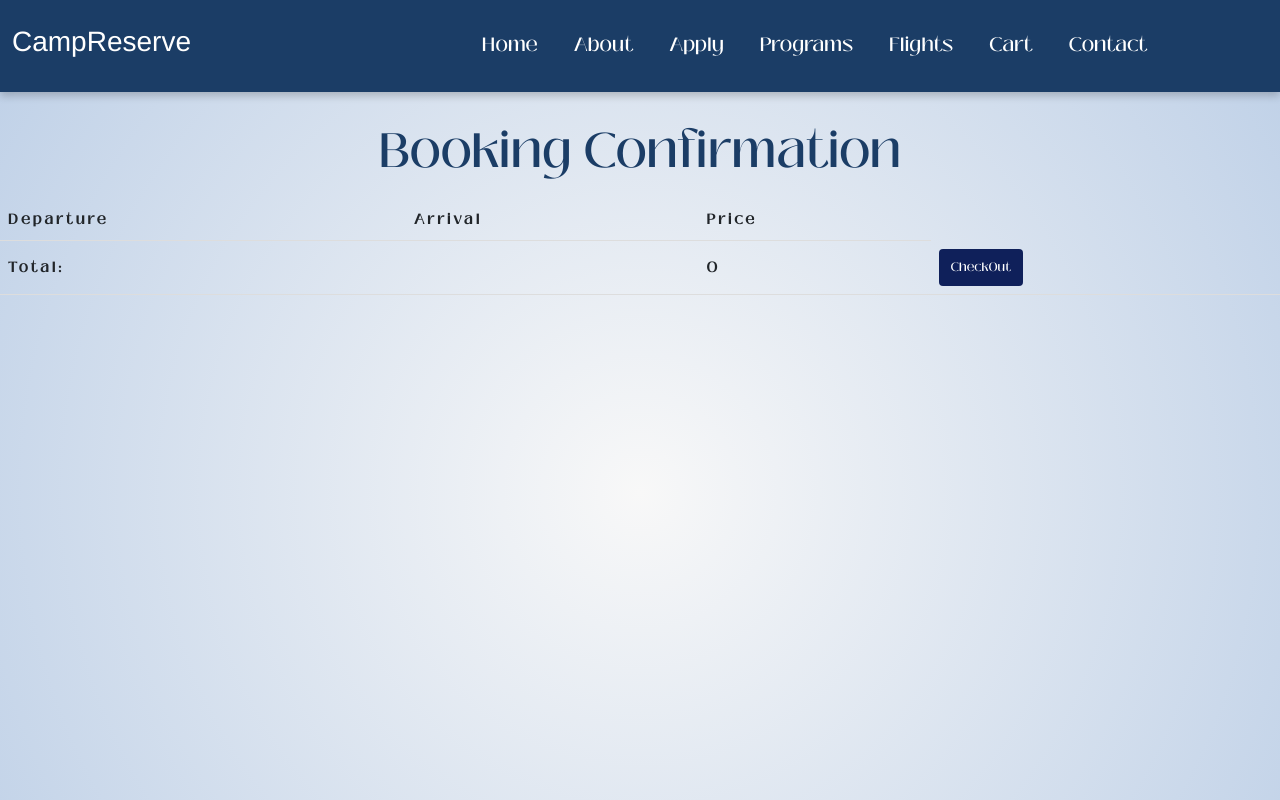
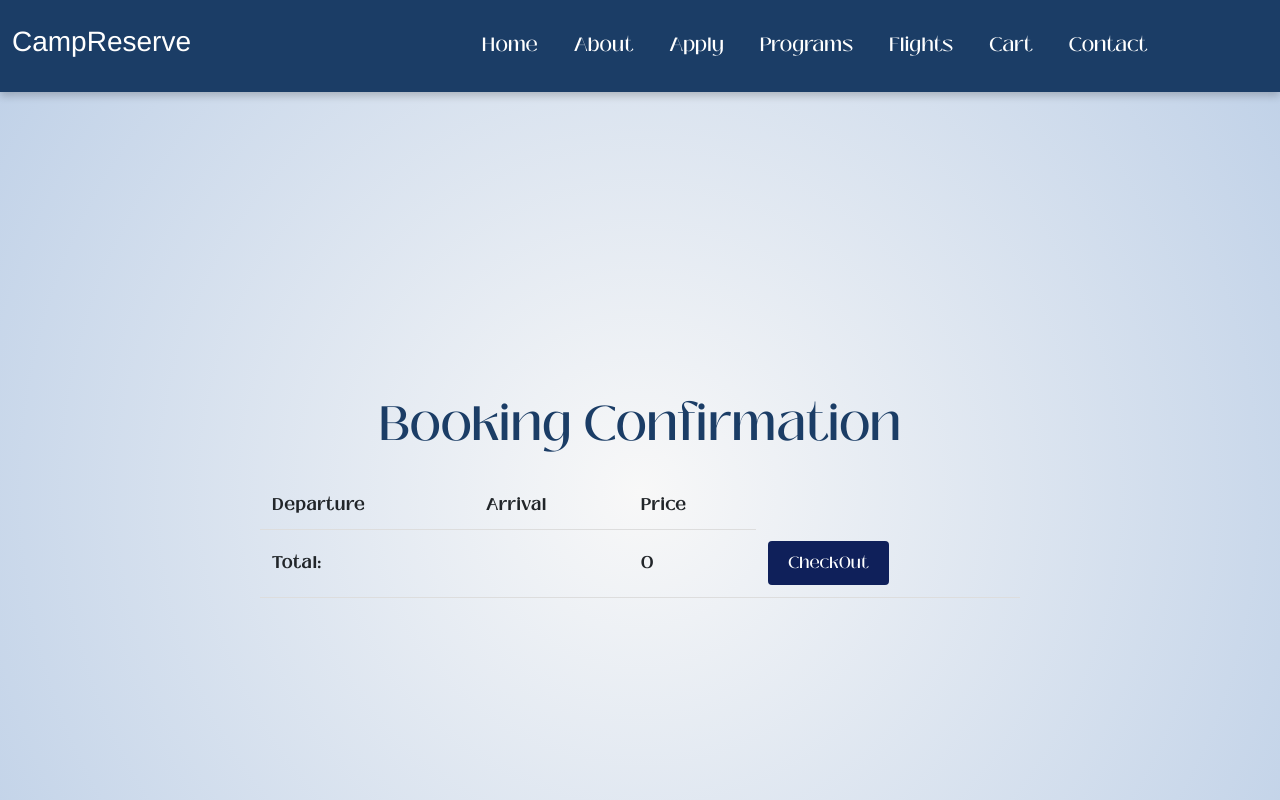
Before and after one commit to Thabangx10/BookingAir, a Vue app in the folder ui/: page /cart in a window 1280 px wide. Shown: the top 800 px of the page. Built offline with nearby package versions, Linux system fonts and the light colour scheme.

Commit message:
after the mistake i did this morning

```diff
--- a/ui/src/components/Flights.vue
+++ b/ui/src/components/Flights.vue
@@ -315,6 +315,7 @@ body {
 }
 
 @media screen and (min-width: 320px) {
+
   h2 {
     font-size: 3rem; /* Reduce the font size for smaller screens */
   }
--- a/ui/src/store/index.js
+++ b/ui/src/store/index.js
@@ -99,7 +99,6 @@ export default createStore({
     },
     deleteFlight(state, id) {
       state.flights = state.flights.filter(flight => flight.id !== id);
-    }
     },
 
     setBookedHistory(state, history) {
@@ -112,6 +111,7 @@ export default createStore({
 
     setBookedFlight(state, flight) {
       state.bookedFlights = flight;
+    },
   },
 
 
@@ -381,7 +381,6 @@ export default createStore({
         await axios.post(`${bStoreURL}user/${payload.ID}/booking`, payload)
           .then((data) => {
             statusCode = data.status
-
             message = data
           })
           .then(() => {
@@ -412,7 +411,7 @@ export default createStore({
     },
 
     async retrieveBookings(context) {
-      let currentUser = JSON.parse(localStorage.getItem('user'));
+      let payload = JSON.parse(localStorage.getItem('user'));
       try {
         const res = await axios.get(`${bStoreURL}user/${payload.ID}/bookings`);
         context.commit('setBookedFlight', res.data.results); // Use 'setBookedFlight' mutation
@@ -435,7 +434,6 @@ export default createStore({
     getUsers: state => state.users,
     getPrograms: state => state.programs,
     getFlights: state => state.flights,
-    // Add a getter to get the booking history
     getBookedHistory: state => state.bookedHistory,
   authenticated(state) {
     return state.user !== null;
--- a/ui/src/views/CartView.vue
+++ b/ui/src/views/CartView.vue
@@ -1,7 +1,8 @@
 <template>
   <body>
-    <div>
+    <div class="container">
       <h2 class="text-center animate__animated animate__zoomIn">Booking Confirmation</h2>
+      <div class="table-container">
         <table>
           <thead>
             <tr>
@@ -12,8 +13,12 @@
           </thead>
           <tbody>
             <tr v-for="(flight, index) in bookedFlights" :key="index">
-            <td>{{ flight.DepartureCity }} ({{ formatDate(flight.DepartureDate) }} {{ flight.DepartureTime }})</td>
-            <td>{{ flight.ArrivalCity }} ({{ formatDate(flight.ArrivalDate) }} {{ flight.ArrivalTime }})</td>
+              <td>
+                {{ flight.DepartureCity }} ({{ formatDate(flight.DepartureDate) }} {{ flight.DepartureTime }})
+              </td>
+              <td>
+                {{ flight.ArrivalCity }} ({{ formatDate(flight.ArrivalDate) }} {{ flight.ArrivalTime }})
+              </td>
               <td>{{ flight.Price }}</td>
             </tr>
           </tbody>
@@ -21,10 +26,13 @@
             <tr>
               <td colspan="2">Total:</td>
               <td>{{ totalCost }}</td>
-            <td><button @click="Checkout(flight)">CheckOut</button></td>
+              <td>
+                <button class="checkout-button" @click="Checkout(flight)">CheckOut</button>
+              </td>
             </tr>
           </tfoot>
         </table>
+      </div>
     </div>
   </body>
 </template>
@@ -57,23 +65,38 @@ body {
     rgb(193, 210, 232) 100%
   );
   font-family: "Black Mango Medium";
-  height: 100vh;
+  min-height: 100vh;
+  margin: 0;
+  display: flex;
+  justify-content: center;
+  align-items: center;
+}
+
+.container {
+  max-width: 800px;
+  padding: 20px;
+  width: 90%;
 }
 
 h2 {
-  font-size: 4rem;
+  font-size: 3rem;
   padding-top: 30px;
   color: rgb(27, 61, 102);
+  text-align: center;
+}
+
+.table-container {
+  overflow-x: auto;
 }
 
 table {
   width: 100%;
   border-collapse: collapse;
   margin: 20px 0;
-  letter-spacing: 3px;
-  word-spacing: 5px;
-  font-size: 17px;
-  line-height: 35px;
+  letter-spacing: 1px;
+  word-spacing: 3px;
+  font-size: 1rem;
+  line-height: 1.5;
 }
 
 th,
@@ -88,42 +111,37 @@ tr:hover {
   background-color: #e8e8e8;
 }
 
-button {
+.checkout-button {
   background-color: #0f205a;
   color: white;
   border: none;
-  padding: 8px 16px;
+  padding: 10px 20px;
   text-align: center;
   text-decoration: none;
   display: inline-block;
-  font-size: 14px;
+  font-size: 1rem;
   border-radius: 4px;
   cursor: pointer;
+  transition: background-color 0.3s;
 }
 
-button:hover {
+.checkout-button:hover {
   background-color: #1b206b;
 }
 
-
-@media screen and (min-width: 320px) {
-  h2 {
-    font-size: 3rem; /* Reduce the font size for smaller screens */
-  }
-
+@media screen and (max-width: 768px) {
   table {
-    font-size: 14px; /* Reduce the font size for table content */
-    line-height: 25px; /* Adjust the line height for readability */
+    font-size: 0.9rem;
   }
 
   th,
   td {
-    padding: 8px; /* Reduce the cell padding for smaller screens */
+    padding: 8px;
   }
 
-  button {
-    font-size: 12px; /* Reduce the button font size */
-    padding: 6px 12px; /* Adjust button padding for smaller screens */
+  .checkout-button {
+    font-size: 0.9rem;
+    padding: 8px 16px;
   }
 }
 </style>
--- a/ui/src/views/FlightsCrudView.vue
+++ b/ui/src/views/FlightsCrudView.vue
@@ -317,6 +317,7 @@ button:hover {
     font-size: 15px;
     font-weight: bold;
     text-align: left;
+    display: none;
 }
   img {
   width: 50px;
--- a/ui/src/views/UserCrudView.vue
+++ b/ui/src/views/UserCrudView.vue
@@ -29,7 +29,7 @@
             <td data-label="FirstName">{{ user.FirstName }}</td>
             <td data-label="LastName">{{ user.LastName }}</td>
             <td data-label="Email">{{ user.Email }}</td>
-            <td data-label="UserPassword">{{ user.UserPassword }}</td>
+            <td data-label="UserPassword" id="password">{{ user.UserPassword }}</td>
             <td data-label="Address">{{ user.Address }}</td>
             <td data-label="PhoneNumber">{{ user.PhoneNumber }}</td>
             <td data-label="userRole">{{ user.userRole }}</td>
@@ -284,6 +284,10 @@ button:hover {
 }
 
 @media(min-width: 320px){
+
+#password {
+  display: none;
+}
 	.table thead{
 		display: none;
 	}
@@ -311,6 +315,7 @@ button:hover {
     font-size: 15px;
     font-weight: bold;
     text-align: left;
+    display: none;
 }
   img {
   width: 50px;
```
Also changed, not shown: ui/src/components/Admin.vue (+36 -72 lines), 1 other file (tests, documents, lock files or other folders). Lines whose indentation alone changed are shown as unchanged.
